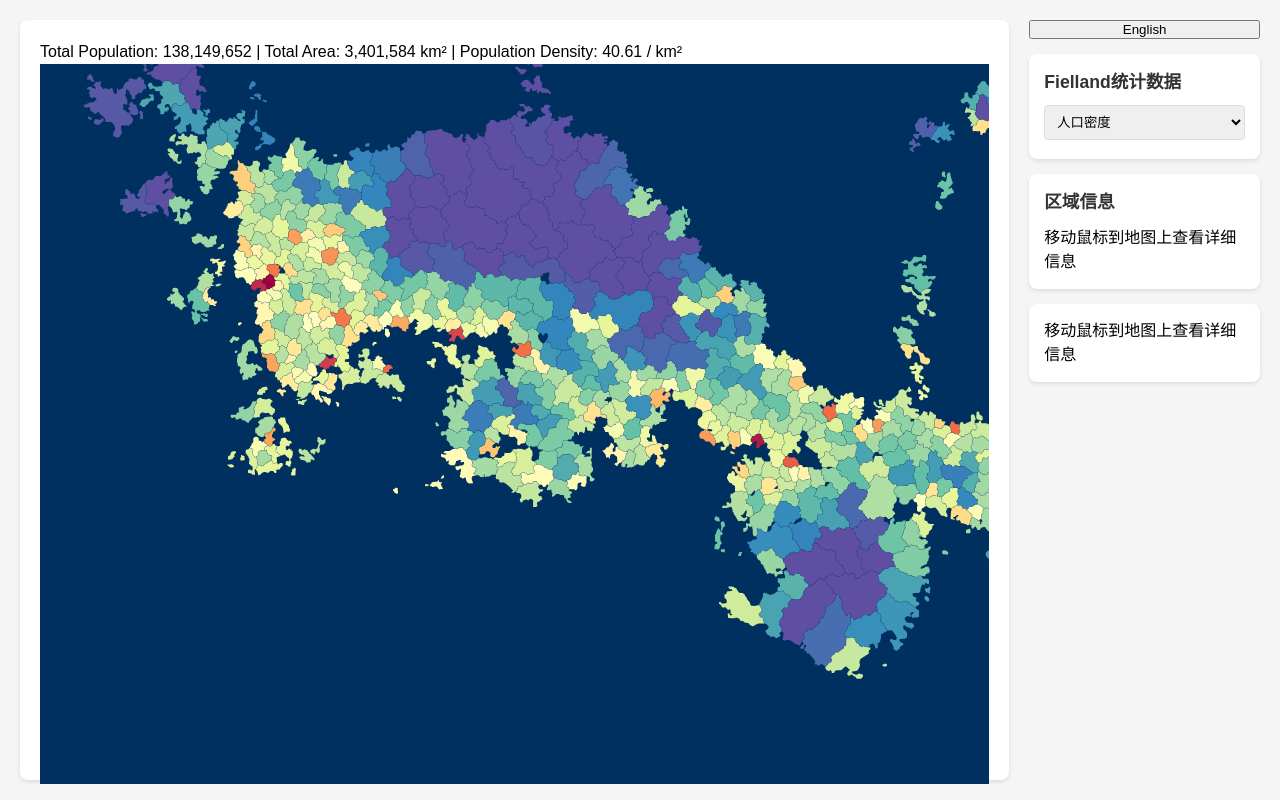
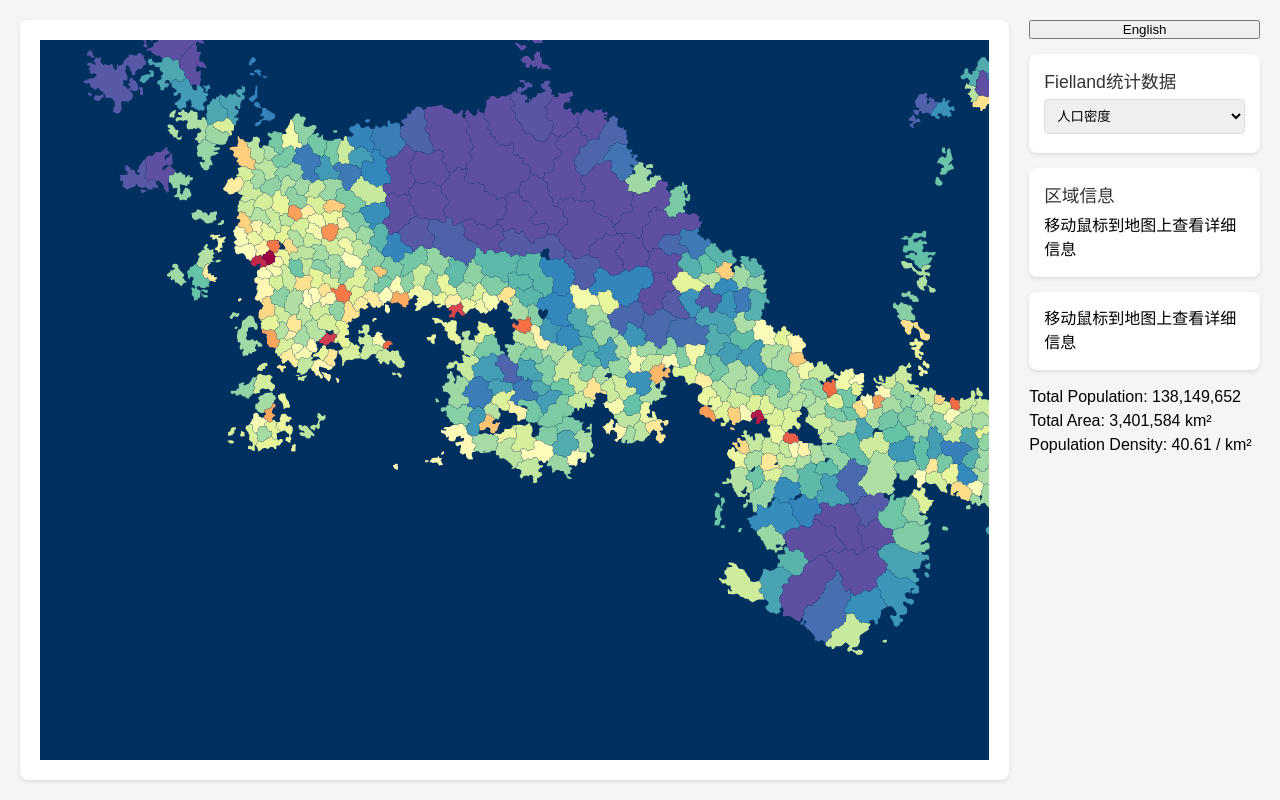
Before and after one commit to CutieFlorent/FiellandSimpleMap, a plain HTML site: page index.html in a window 1280 px wide. Drawn offline with nearby package versions, Linux system fonts and the light colour scheme.

Commit message:
Add files via upload

```diff
--- a/index.html
+++ b/index.html
@@ -100,8 +100,8 @@
 
       .control-title {
         font-size: 1.1em;
-        font-weight: bold;
-        margin: 0 0 10px 0;
+        font-weight: normal;
+        margin: 0 0 4px 0;
         color: #333;
       }
 
@@ -156,10 +156,6 @@
   <body>
     <div class="container">
       <div class="map-container">
-        <div>
-          Total Population: 138,149,652 | Total Area: 3,401,584 km² | Population
-          Density: 40.61 / km²
-        </div>
         <object id="map" data="map.svg" type="image/svg+xml"></object>
       </div>
       <div class="control-column">
@@ -182,6 +178,10 @@
           <div id="stateInfo">
             <p>移动鼠标到地图上查看详细信息</p>
           </div>
+        </div>
+        <div>
+          Total Population: 138,149,652<br />Total Area: 3,401,584 km²<br />Population
+          Density: 40.61 / km²
         </div>
       </div>
     </div>
```
